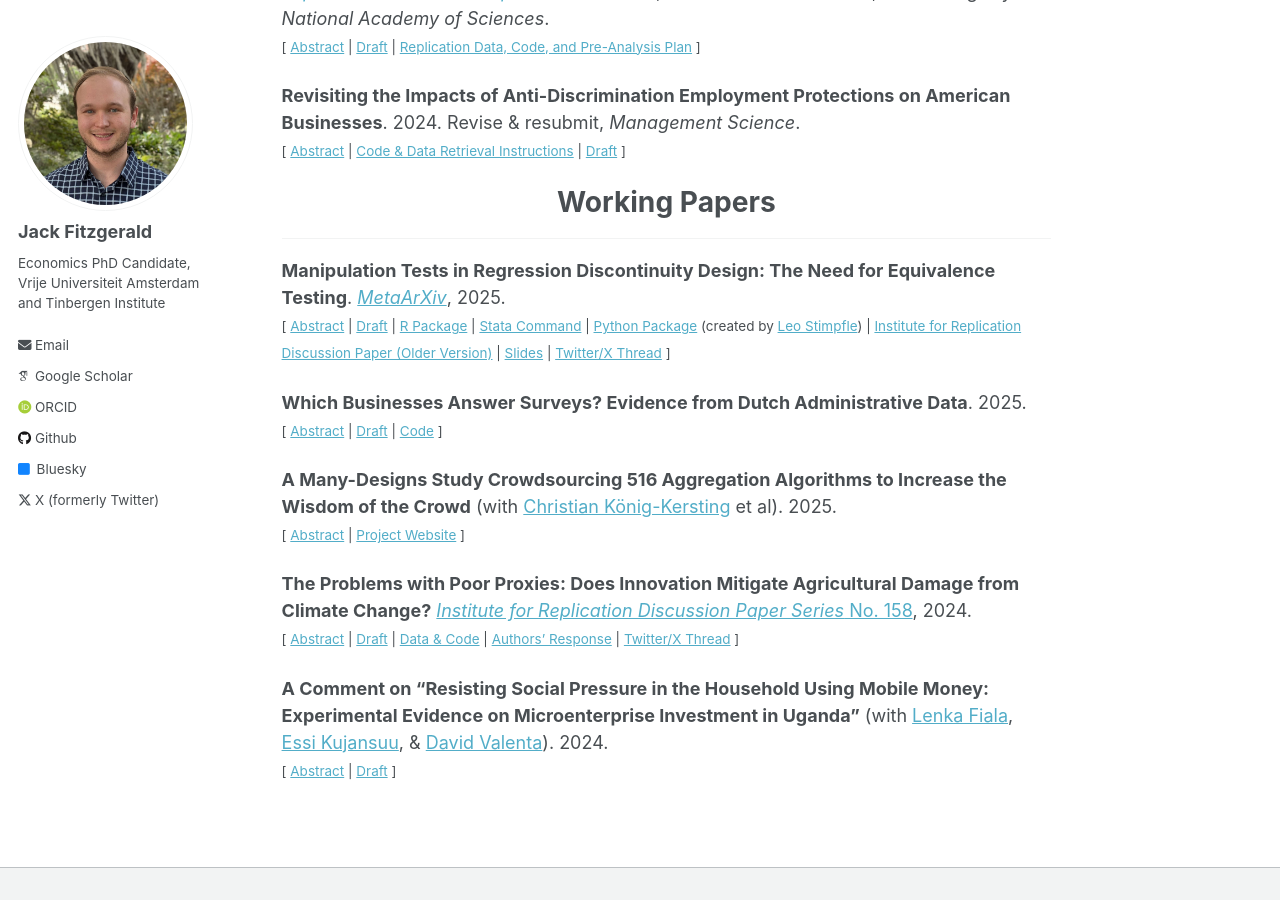
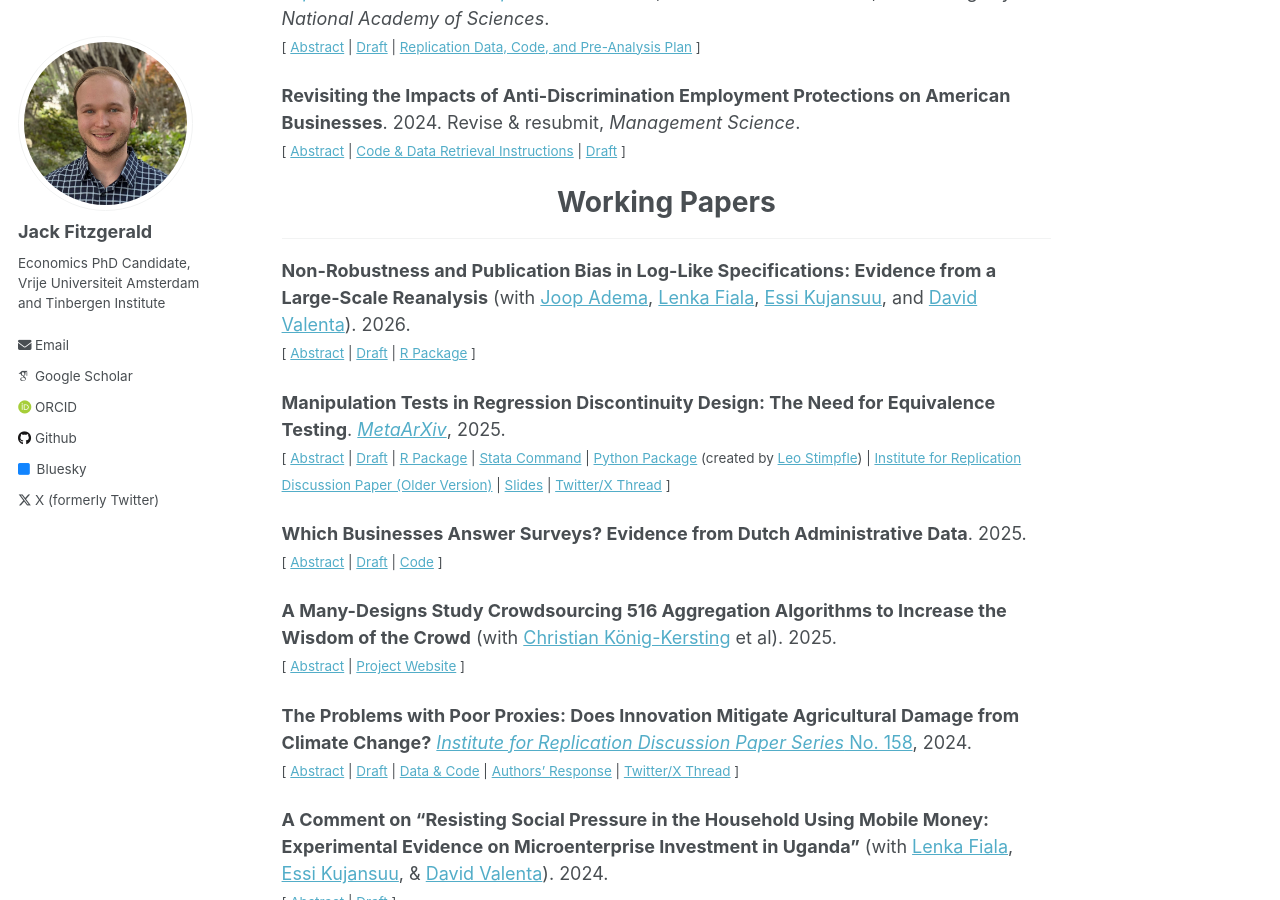
Before and after one commit to jack-fitzgerald/jack-fitzgerald.github.io, a Jekyll site: the page built from _pages/papers.md, in a window 1280 px wide and 900 px high, scrolled down 1825 px. Built offline with Jekyll 4.4.1, drawn with Linux system fonts in a browser that asks for light colours; some web fonts are replaced.

Commit message:
Update papers.md

```diff
--- a/_pages/papers.md
+++ b/_pages/papers.md
@@ -126,6 +126,15 @@ Greene & Shenoy (2022, <i>Management Science</i>) - henceforth GS22 - find that
 # <center> Working Papers </center>
 - - -
 
+**Non-Robustness and Publication Bias in Log-Like Specifications: Evidence from a Large-Scale Reanalysis** (with [Joop Adema](https://jopieadema.github.io/), [Lenka Fiala](https://www.lenkafiala.com/), [Essi Kujansuu](https://sites.google.com/view/essi-kujansuu/home), and [David Valenta](https://valenta.dev/)). 2026. <br/>
+<small>[ <a href="#/" onclick="visib('log-like')">Abstract</a> | [Draft](https://jack-fitzgerald.github.io/files/log-like.pdf) | [R Package](https://doi.org/10.32614/CRAN.package.eqtesting) ] </small>
+
+<div id="rdd-equiv" style="display: none; text-align: justify; line-height: 1.2" ><small>
+
+Recent literature shows that when regression models are estimated on variables transformed with 'log-like' functions such as the inverse hyperbolic sine or ln(Z + 1) transformations, one can obtain (semi-)elasticity estimates of any magnitude by linearly rescaling the input variable(s) before transformation. We systematically reanalyze the replication data of 46 papers whose main conclusions are defended by log-like specifications. First, we find that 14-37% of estimates defending the papers' main claims yield different statistical significance conclusions after modest changes to model specification. Second, we show that for 99.8% of estimates, variables transformed with log-like functions do not meet data requirements specified in recent methodological recommendations. Third and finally, we show that 38% of published test statistics in log-like specifications sit in a 'sweet spot' where test statistics shrink both if transformed variables are scaled up and scaled down. We conclude with methodological guidelines that advocate for more robust alternative specifications, such as normalized estimands, Poisson regression, and quantile regression.
+
+</small><br><br/></div>
+
 **Manipulation Tests in Regression Discontinuity Design: The Need for Equivalence Testing**. [<i>MetaArXiv</i>](https://doi.org/10.31222/osf.io/2dgrp_v1), 2025. <br/>
 <small>[ <a href="#/" onclick="visib('rdd-equiv')">Abstract</a> | [Draft](https://doi.org/10.31222/osf.io/2dgrp_v1) | [R Package](https://doi.org/10.32614/CRAN.package.eqtesting) | [Stata Command](https://github.com/jack-fitzgerald/lddtest) | [Python Package](https://github.com/leostimpfle/lddtest) (created by [Leo Stimpfle](https://www.ugent.be/eb/accountancy-fiscaliteit/en/research/corpfin/team/stimpfle.htm)) | [Institute for Replication Discussion Paper (Older Version)](https://hdl.handle.net/10419/300277) | [Slides](https://jack-fitzgerald.github.io/files/CDSM24_Slides.pdf) | [Twitter/X Thread](https://threadreaderapp.com/thread/1815334145091920105.html) ] </small>
 
```
